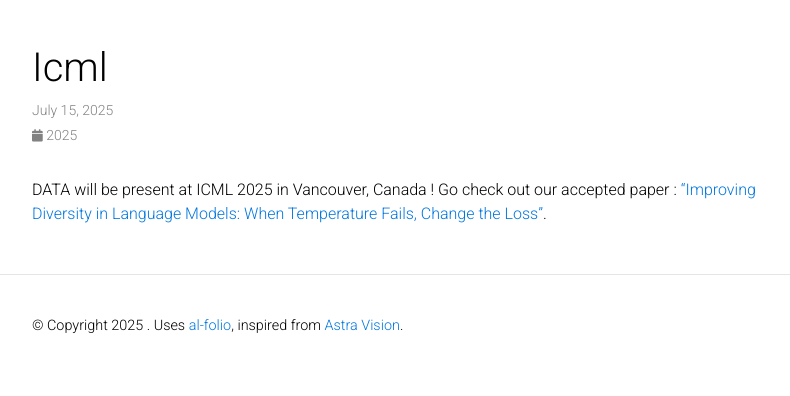
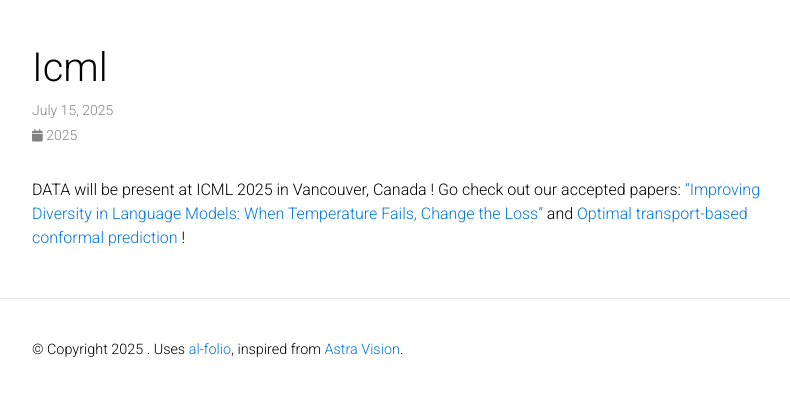
Before and after one commit to AlexVerine/DIENS-DATA, a Jekyll site: the page built from _news/2025-07-15-icml.md, in a window 1280 px wide, cut to the strip 160-556 px from the top of the page. Shown: the whole strip, without its empty margins (223-1013 px from the left). Built offline with Jekyll 4.4.1, drawn with Linux system fonts in a browser that asks for light colours; comment, search, counter and statistics services are not loaded; a style sheet for code colours, icons or effects is not loaded.

Commit message:
new news

```diff
--- a/_news/2025-07-15-icml.md
+++ b/_news/2025-07-15-icml.md
@@ -4,5 +4,5 @@
 inline: true
 ---
 
-DATA will be present at ICML 2025 in Vancouver, Canada ! Go check out our accepted paper :
-["Improving Diversity in Language Models: When Temperature Fails, Change the Loss"](https://icml.cc/virtual/2025/poster/45259).
+DATA will be present at ICML 2025 in Vancouver, Canada ! Go check out our accepted papers:
+["Improving Diversity in Language Models: When Temperature Fails, Change the Loss"](https://icml.cc/virtual/2025/poster/45259) and [Optimal transport-based conformal prediction](https://icml.cc/virtual/2025/poster/44266) !
```
